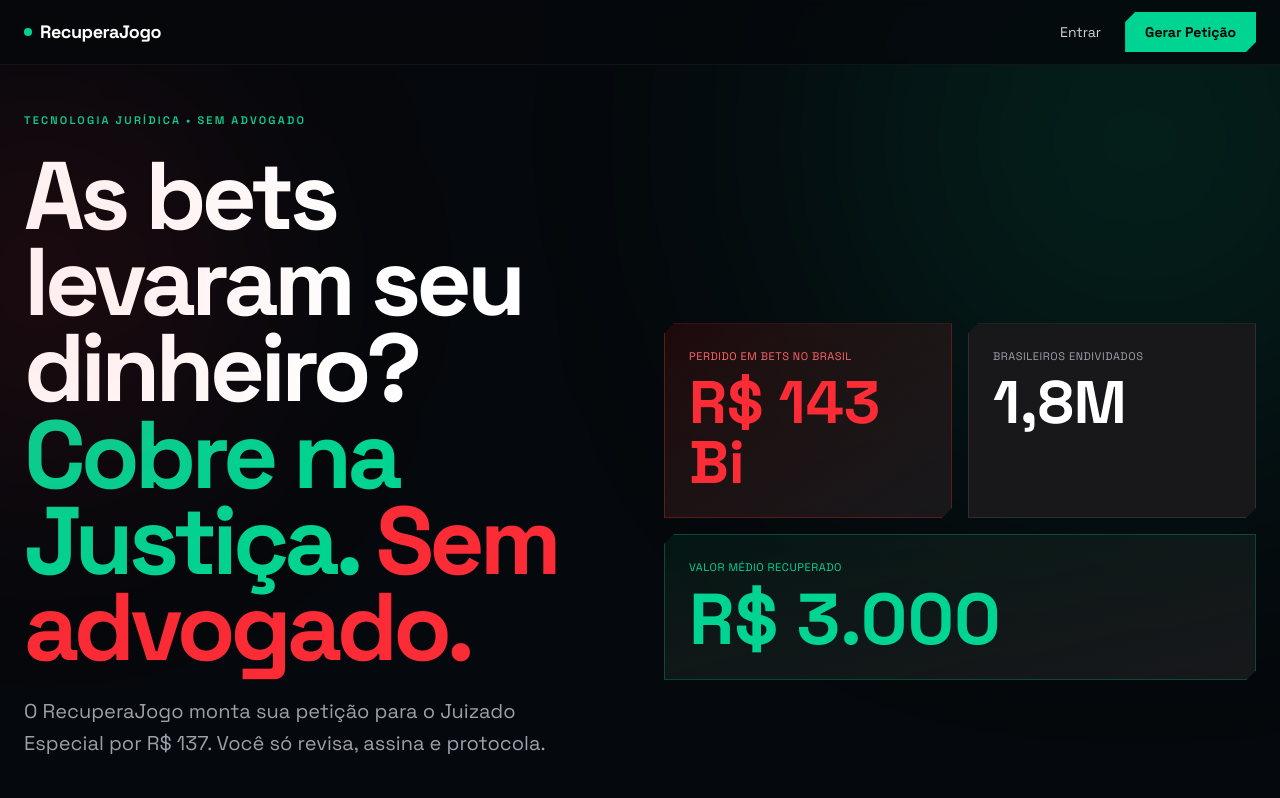
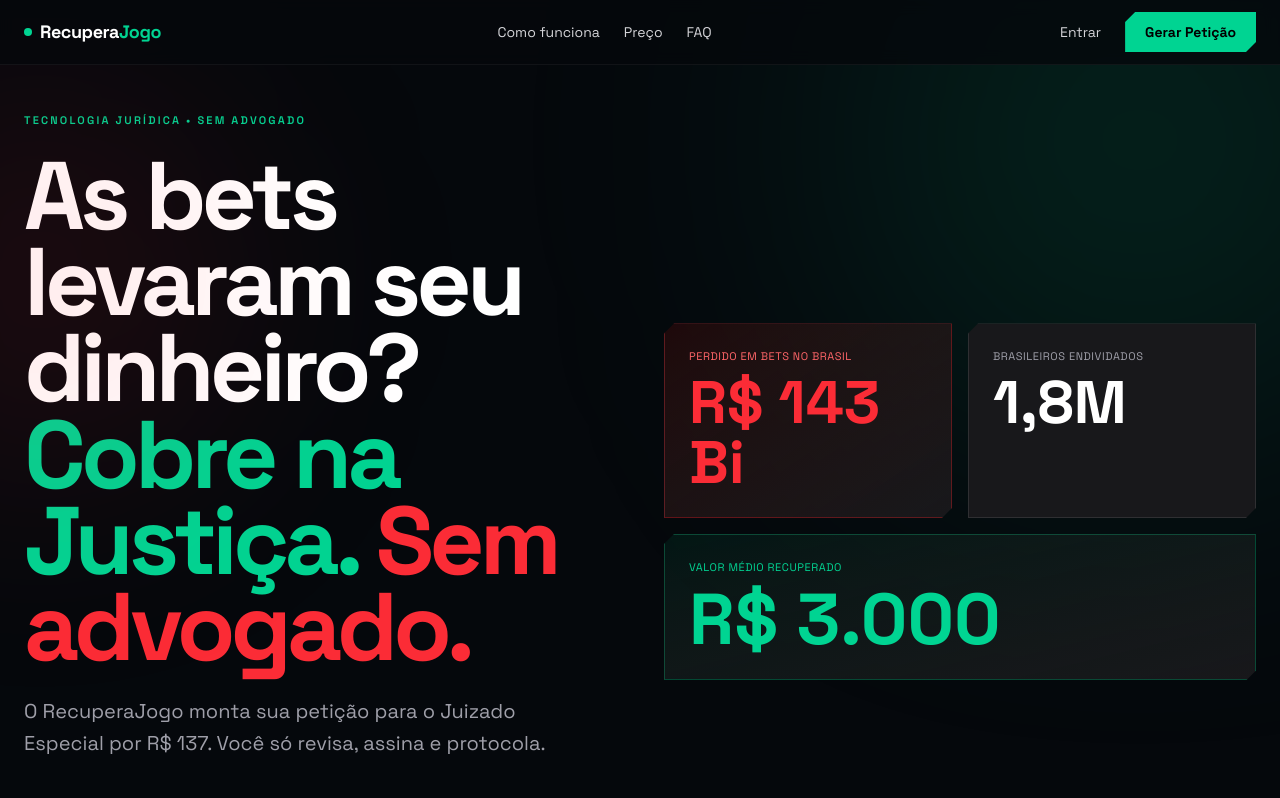
Before and after one commit to pedrofsneto33/EBookall, a Next.js app: page / in a window 1280 px wide. Shown: the top 798 px of the page. Built offline with nearby package versions, Linux system fonts and the light colour scheme; no server answers.

Commit message:
Header atualizado (Navbar)

```diff
--- a/app/page.tsx
+++ b/app/page.tsx
@@ -4,6 +4,7 @@ import { useState } from "react";
 import Link from "next/link";
 import { motion } from "motion/react";
 import CourtWinSection from "@/components/home/CourtWinSection";
+import Navbar from "@/components/shared/Navbar";
 import OfferSection from "@/components/home/OfferSection";
 import { ArrowRight, Check, X, Upload, Cpu, FileCheck2, HelpCircle } from "lucide-react";
 
@@ -56,25 +57,7 @@ export default function LandingPage() {
 
   return (
     <div className="min-h-screen bg-[#05080C] text-white">
-      <header className="fixed top-0 left-0 right-0 z-50 bg-[#05080C]/80 backdrop-blur border-b border-white/5">
-        <div className="mx-auto max-w-7xl px-6 h-16 flex items-center justify-between">
-          <div className="flex items-center gap-2">
-            <span className="w-2 h-2 rounded-full bg-emerald-400" />
-            <span className="font-black tracking-tight text-lg">RecuperaJogo</span>
-          </div>
-          <div className="flex items-center gap-3">
-            <Link href="/login" className="text-sm text-zinc-300 hover:text-white px-3 py-2">
-              Entrar
-            </Link>
-            <Link
-              href="/login"
-              className="clip-custom bg-emerald-400 hover:bg-emerald-300 text-black font-bold text-sm px-5 py-2.5 transition-colors"
-            >
-              Gerar Petição
-            </Link>
-          </div>
-        </div>
-      </header>
+      <Navbar />
 
       {/* HERO */}
       <section className="relative pt-28 pb-20 px-6 overflow-hidden">
@@ -169,8 +152,7 @@ export default function LandingPage() {
       </section>
 
       {/* COMO FUNCIONA */}
-      <section className="py-24 px-6">
-        <div className="mx-auto max-w-6xl">
+      <section id="como-funciona" className="py-24 px-6">
           <h2 className="text-4xl md:text-5xl font-black tracking-tighter text-center mb-16">
             Como funciona
           </h2>
@@ -251,14 +233,13 @@ export default function LandingPage() {
               </div>
             </div>
           </div>
-        </div>
       </section>
 
       {/* OFERTA */}
       <OfferSection />
 
       {/* FAQ */}
-      <section className="py-24 px-6 border-t border-white/5">
+      <section id="faq" className="py-24 px-6 border-t border-white/5">
         <div className="mx-auto max-w-3xl">
           <div className="flex items-center gap-3 mb-10">
             <HelpCircle className="text-emerald-400" size={28} />
--- a/components/home/OfferSection.tsx
+++ b/components/home/OfferSection.tsx
@@ -14,7 +14,7 @@ const BENEFITS = [
 
 export default function OfferSection() {
   return (
-    <section className="relative bg-[#05080C] py-24 px-6 overflow-hidden">
+    <section id="preco" className="relative bg-[#05080C] py-24 px-6 overflow-hidden">
       <div className="pointer-events-none absolute inset-0 flex items-center justify-center">
         <div className="w-[700px] h-[700px] bg-emerald-500/15 blur-[160px] rounded-full" />
       </div>
--- /dev/null
+++ b/components/shared/Navbar.tsx
@@ -0,0 +1,42 @@
+"use client";
+
+import Link from "next/link";
+
+export default function Navbar() {
+  return (
+    <header className="fixed top-0 left-0 right-0 z-50 bg-[#05080C]/80 backdrop-blur border-b border-white/5">
+      <div className="mx-auto max-w-7xl px-6 h-16 flex items-center justify-between">
+        <Link href="/" className="flex items-center gap-2">
+          <span className="w-2 h-2 rounded-full bg-emerald-400" />
+          <span className="font-black tracking-tight text-lg">
+            Recupera<span className="text-emerald-400">Jogo</span>
+          </span>
+        </Link>
+
+        <nav className="hidden md:flex items-center gap-6 text-sm text-zinc-300">
+          <a href="#como-funciona" className="hover:text-white transition-colors">
+            Como funciona
+          </a>
+          <a href="#preco" className="hover:text-white transition-colors">
+            Preço
+          </a>
+          <a href="#faq" className="hover:text-white transition-colors">
+            FAQ
+          </a>
+        </nav>
+
+        <div className="flex items-center gap-3">
+          <Link href="/login" className="text-sm text-zinc-300 hover:text-white px-3 py-2">
+            Entrar
+          </Link>
+          <Link
+            href="/login"
+            className="clip-custom bg-emerald-400 hover:bg-emerald-300 text-black font-bold text-sm px-5 py-2.5 transition-colors"
+          >
+            Gerar Petição
+          </Link>
+        </div>
+      </div>
+    </header>
+  );
+}
```
